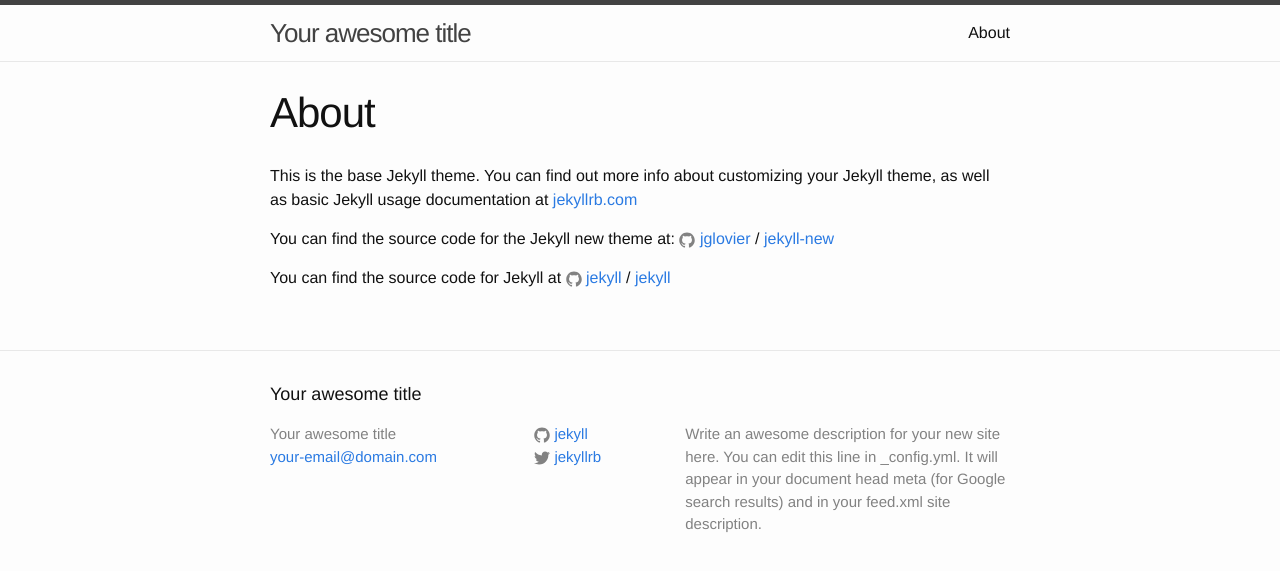
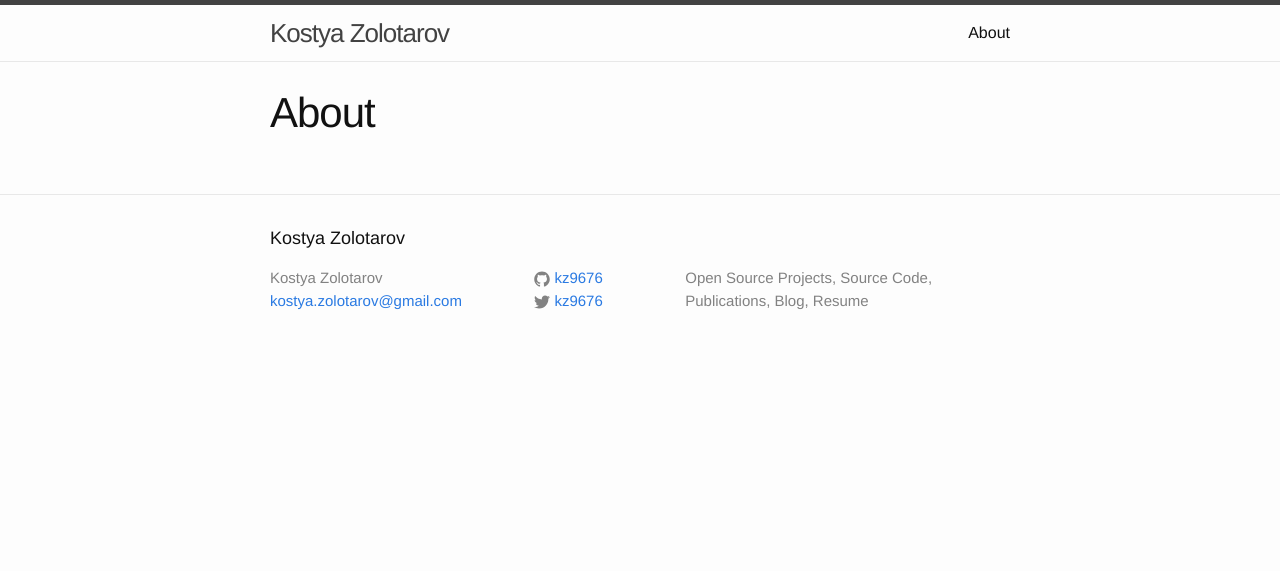
Before and after one commit to kz9676/kz9676.github.io, a Jekyll site: the page built from about.md, in a window 1280 px wide. Shown: the top 571 px of the page. Built offline with Jekyll 4.4.1, drawn with Linux system fonts in a browser that asks for light colours.

Commit message:
Removed Jekyll template default content, configured site title and updated contact information

```diff
--- a/_config.yml
+++ b/_config.yml
@@ -6,16 +6,14 @@
 # 'jekyll serve'. If you change this file, please restart the server process.
 
 # Site settings
-title: Your awesome title
-email: your-email@domain.com
+title: Kostya Zolotarov
+email: kostya.zolotarov@gmail.com
 description: > # this means to ignore newlines until "baseurl:"
-  Write an awesome description for your new site here. You can edit this
-  line in _config.yml. It will appear in your document head meta (for
-  Google search results) and in your feed.xml site description.
+  Open Source Projects, Source Code, Publications, Blog, Resume
 baseurl: "" # the subpath of your site, e.g. /blog
-url: "http://yourdomain.com" # the base hostname & protocol for your site
-twitter_username: jekyllrb
-github_username:  jekyll
+url: "http://kz9676.github.io" # the base hostname & protocol for your site
+twitter_username: kz9676
+github_username:  kz9676
 
 # Build settings
 markdown: kramdown
--- a/about.md
+++ b/about.md
@@ -3,13 +3,3 @@ layout: page
 title: About
 permalink: /about/
 ---
-
-This is the base Jekyll theme. You can find out more info about customizing your Jekyll theme, as well as basic Jekyll usage documentation at [jekyllrb.com](http://jekyllrb.com/)
-
-You can find the source code for the Jekyll new theme at:
-{% include icon-github.html username="jglovier" %} /
-[jekyll-new](https://github.com/jglovier/jekyll-new)
-
-You can find the source code for Jekyll at
-{% include icon-github.html username="jekyll" %} /
-[jekyll](https://github.com/jekyll/jekyll)
```
Also changed, not shown: _posts/2016-08-07-welcome-to-jekyll.markdown (deleted, +0 -25 lines).
